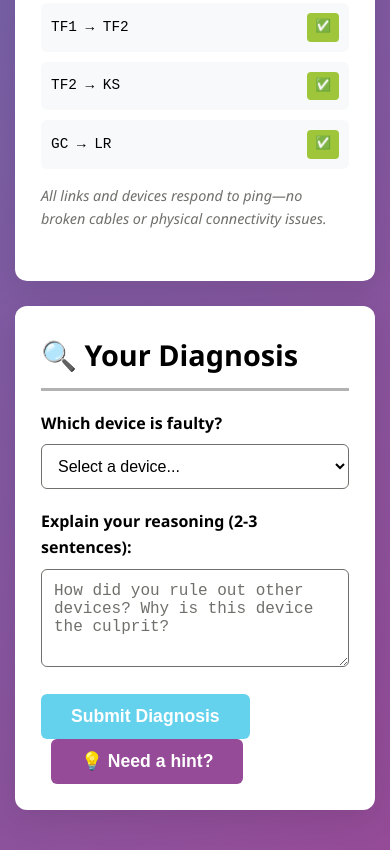
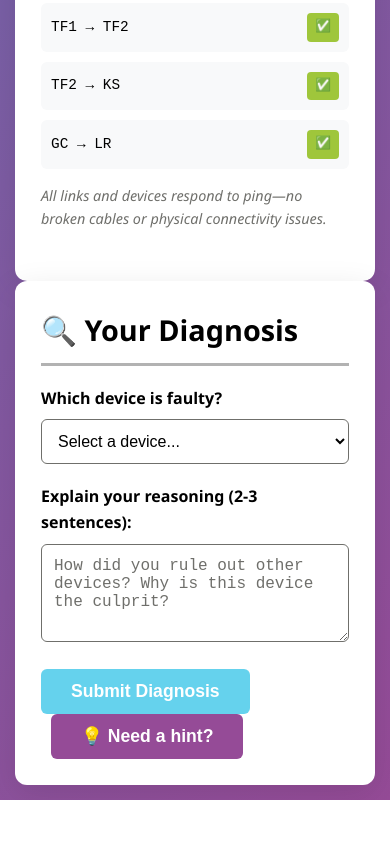
Before and after one commit to taylorelley/faut-find-test, a website: page public/index.html in a window 390 px wide. Shown: the part 5056-5906 px from the top of the page. After the commit the page ends 5856 px from the top, so only its background shows below. Drawn offline with Linux system fonts and the light colour scheme; a script that the page names is missing.

Commit message:
style: align result sections and update dropdown

```diff
--- a/public/index.html
+++ b/public/index.html
@@ -150,7 +150,7 @@ flowchart TB
             </div>
 
             <!-- Test Results Section -->
-            <section class="card">
+            <section class="card test-results">
                 <h2>🧪 Observed Test Results</h2>
 
                 <div class="test-category">
--- a/public/styles.css
+++ b/public/styles.css
@@ -190,8 +190,11 @@ header p {
     font-size: 0.9rem;
 }
 
+.test-results,
 .diagnostic-section {
     color: #000000;
+    width: calc(100% + 20px);
+    margin: 0 -10px;
 }
 
 .diagnostic-section h2 {
@@ -226,7 +229,7 @@ header p {
 }
 
 .form-group select option {
-    background: #00B5E2;
+    background: #ffffff;
     color: #000000;
 }
 
@@ -322,6 +325,12 @@ header p {
     .legend-topology {
         flex-direction: column;
     }
+
+    .test-results,
+    .diagnostic-section {
+        width: 100%;
+        margin: 0;
+    }
 }
 
 /* Mermaid diagram styling */
```
